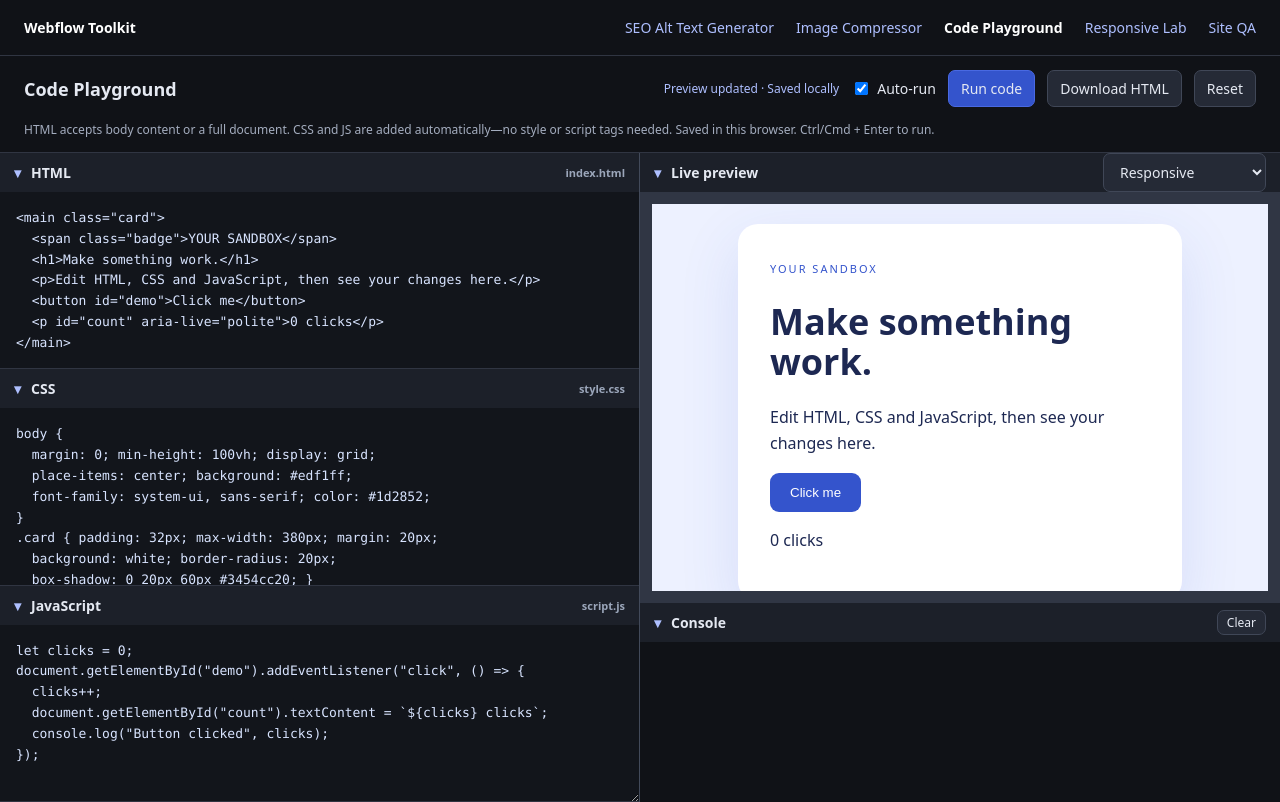
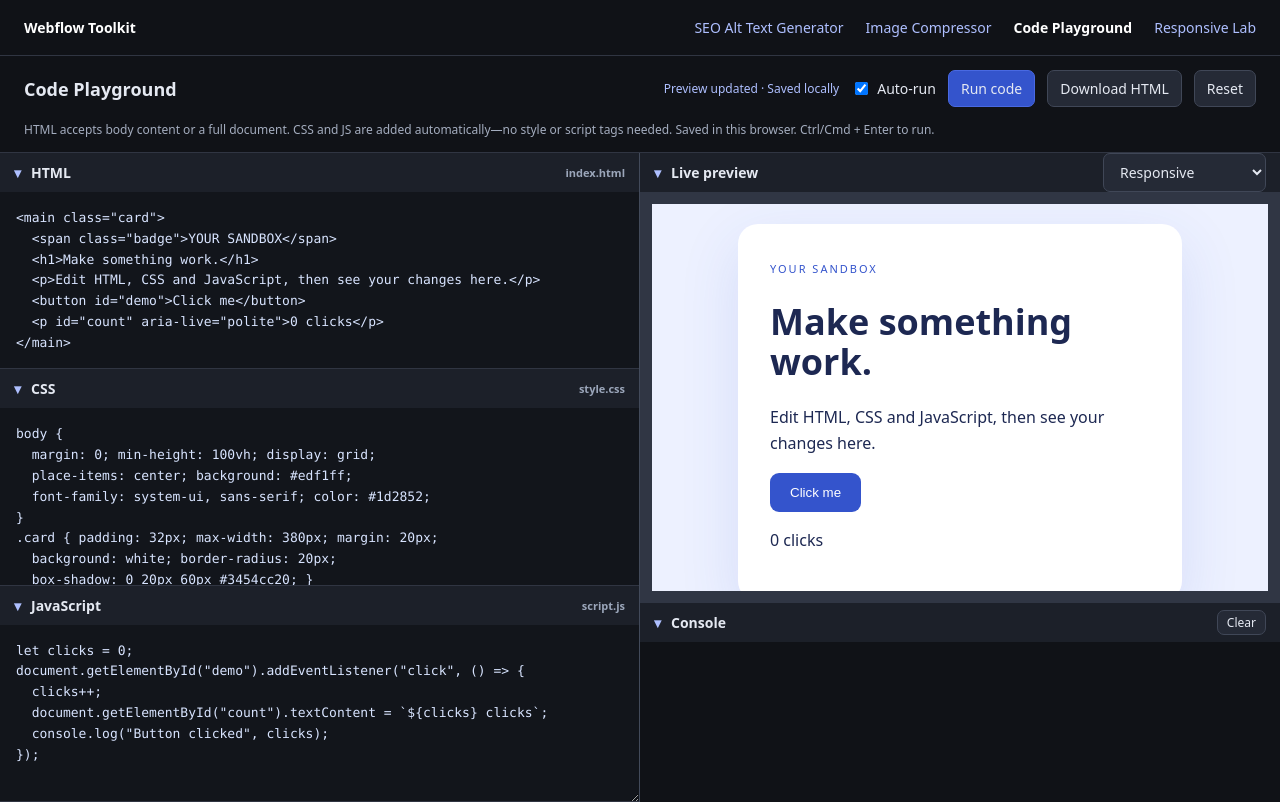
Before and after one commit to luismgnictech-cloud/Webflow-Toolkit, a plain HTML site: page code-playground.html in a window 1280 px wide. Drawn offline with Linux system fonts and the light colour scheme.

Commit message:
Remove Site QA references

```diff
--- a/code-playground.html
+++ b/code-playground.html
@@ -9,7 +9,7 @@
 </style>
 </head>
 <body>
-<nav aria-label="Toolkit navigation"><a class="brand" href="./">Webflow Toolkit</a><div><a href="./">SEO Alt Text Generator</a><a href="./image-compressor.html">Image Compressor</a><a href="./code-playground.html" aria-current="page">Code Playground</a><a href="./responsive-lab.html">Responsive Lab</a><a href="./site-qa.html">Site QA</a></div></nav>
+<nav aria-label="Toolkit navigation"><a class="brand" href="./">Webflow Toolkit</a><div><a href="./">SEO Alt Text Generator</a><a href="./image-compressor.html">Image Compressor</a><a href="./code-playground.html" aria-current="page">Code Playground</a><a href="./responsive-lab.html">Responsive Lab</a></div></nav>
 <div class="toolbar"><h1>Code Playground</h1><span id="status" role="status">Ready</span><label><input type="checkbox" id="auto" checked>Auto-run</label><button class="btn primary" id="run">Run code</button><button class="btn" id="export">Download HTML</button><button class="btn" id="reset">Reset</button></div>
 <p class="help">HTML accepts body content or a full document. CSS and JS are added automatically—no style or script tags needed. Saved in this browser. Ctrl/Cmd + Enter to run.</p>
 <main class="workspace"><section class="editors" aria-label="Code editors">
```
